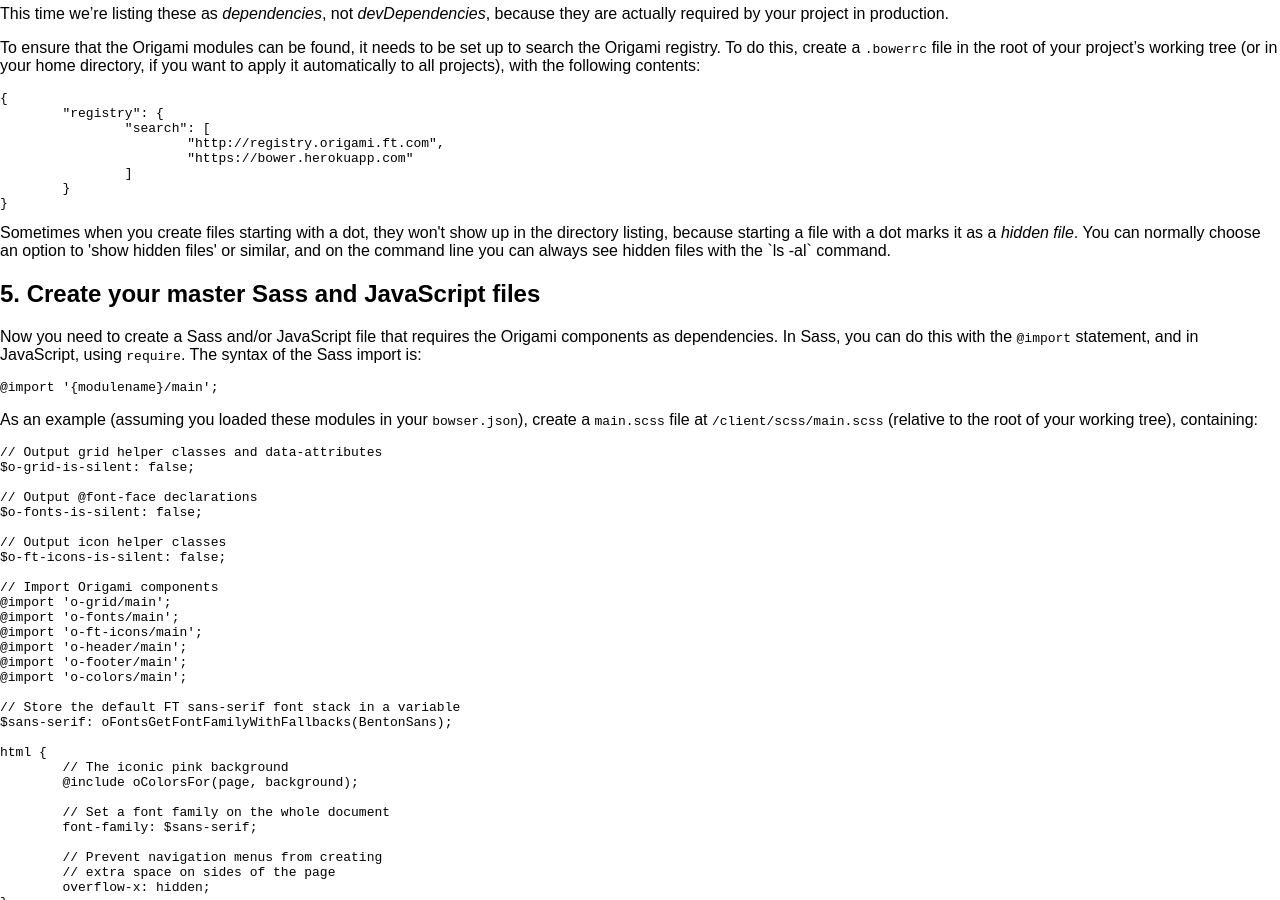
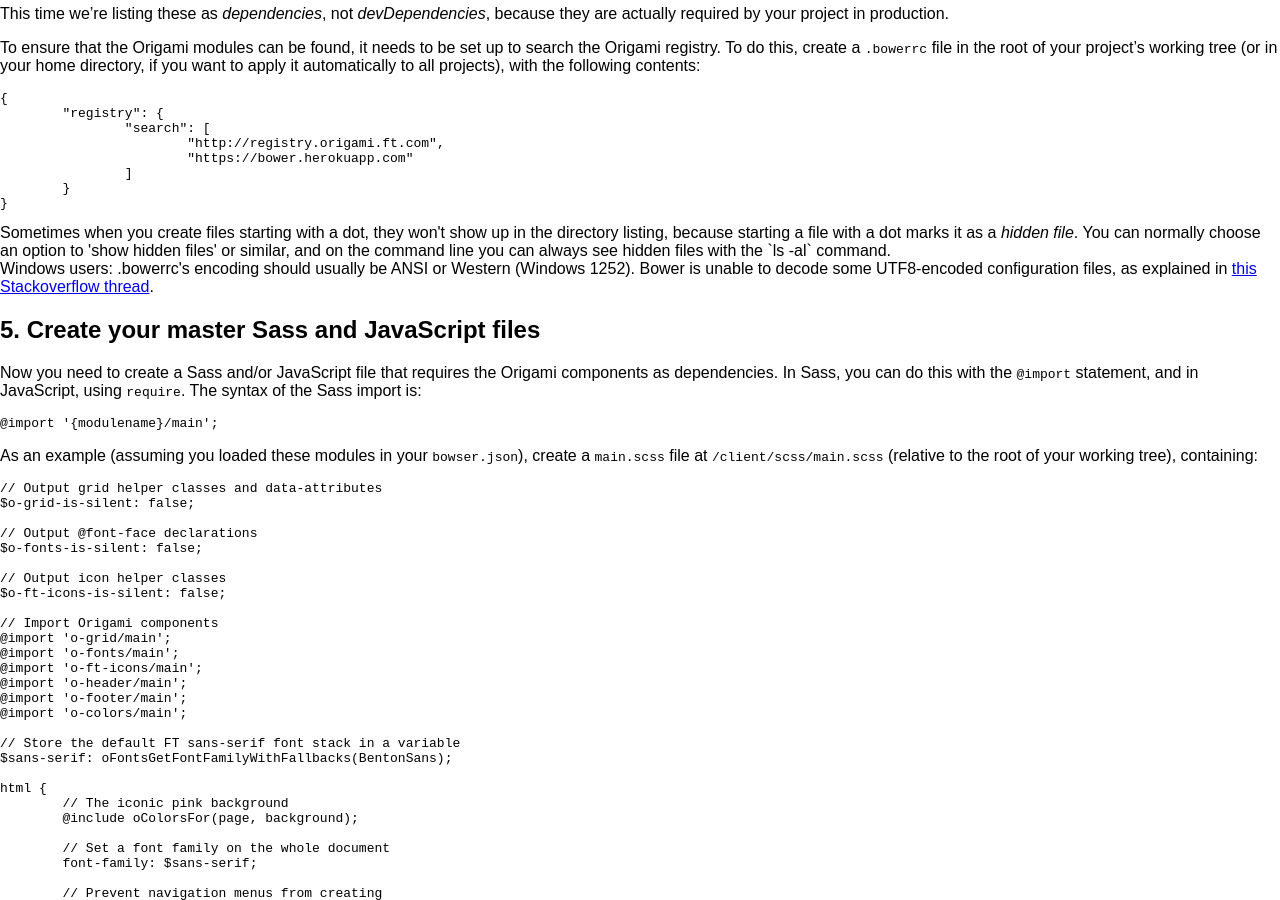
Before and after one commit to Financial-Times/ft-origami, a Jekyll site: the page built from docs/developer-guide/building-modules.md, in a window 1280 px wide and 900 px high, scrolled down 3134 px. Built offline with Jekyll 4.4.1, drawn with Linux system fonts in a browser that asks for light colours; nearby versions of some CDN libraries; comment, search, counter and statistics services are not loaded; a style sheet for code colours, icons or effects is not loaded.

Commit message:
Add Windows compatibility notice for bower configuration files

```diff
--- a/docs/developer-guide/building-modules.md
+++ b/docs/developer-guide/building-modules.md
@@ -165,6 +165,10 @@ To ensure that the Origami modules can be found, it needs to be set up to search
 
 <aside>
 	Sometimes when you create files starting with a dot, they won't show up in the directory listing, because starting a file with a dot marks it as a <em>hidden file</em>.  You can normally choose an option to 'show hidden files' or similar, and on the command line you can always see hidden files with the `ls -al` command.
+</aside>
+
+<aside>
+	Windows users: .bowerrc's encoding should usually be ANSI or Western (Windows 1252). Bower is unable to decode some UTF8-encoded configuration files, as explained in <a href="http://stackoverflow.com/questions/24534974/emalformed-failed-to-read-bower-json-unexpected-token">this Stackoverflow thread</a>.
 </aside>
 
 ## 5. Create your master Sass and JavaScript files
```
